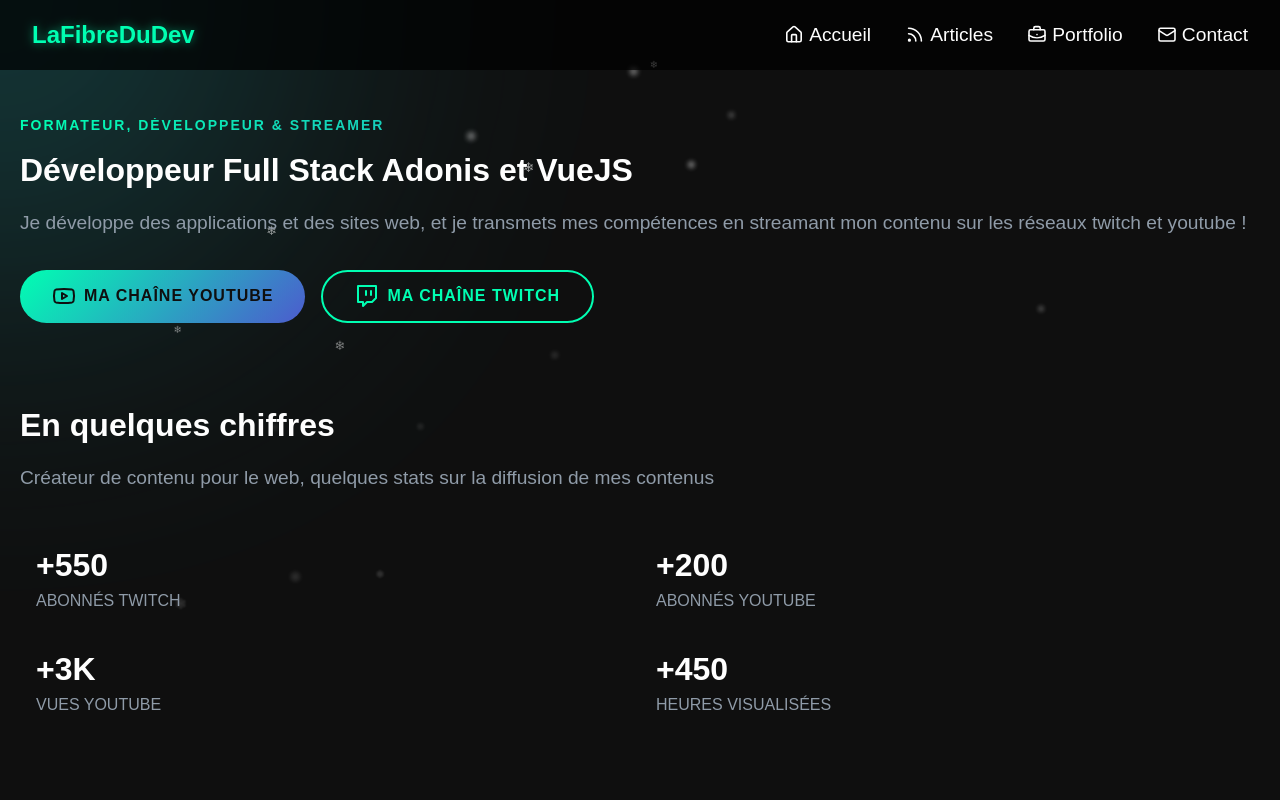
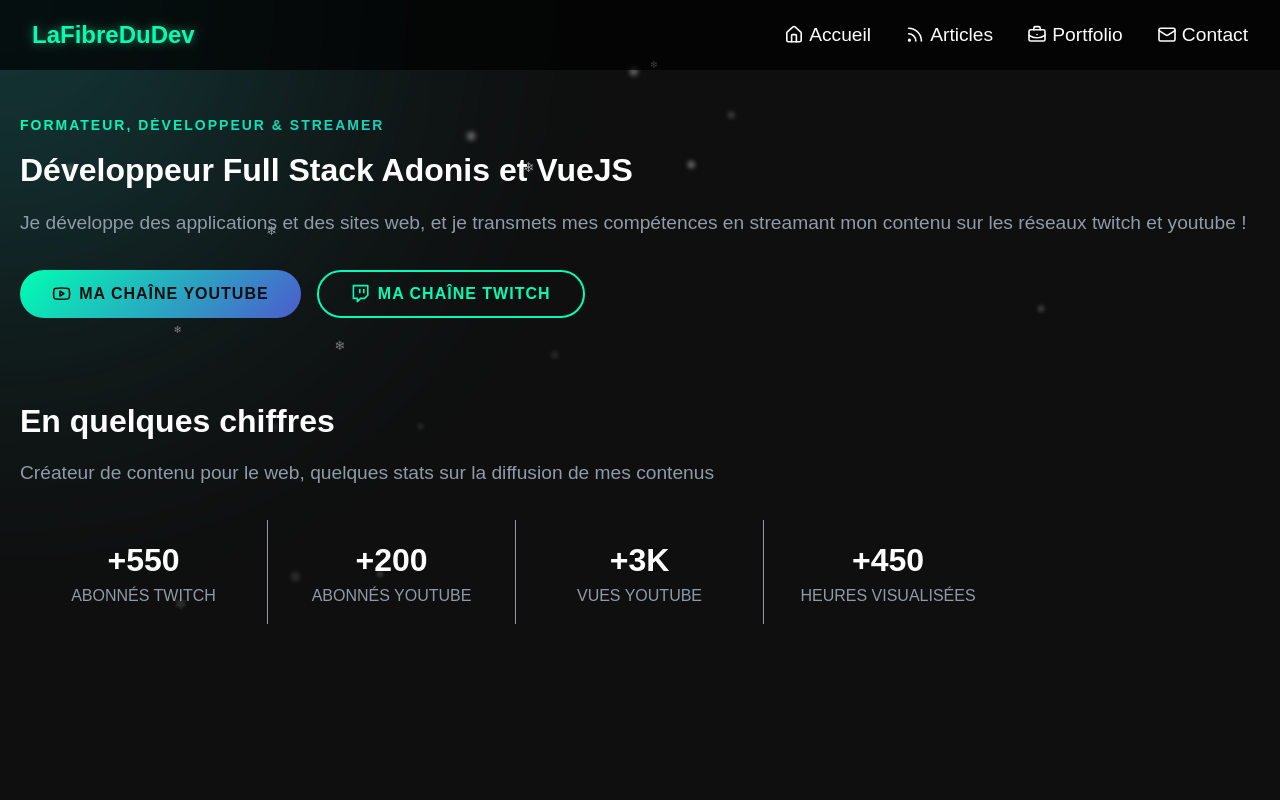
Before and after one commit to LaFibreDuDev/portfolio, a website built with Vite: page index.html in a window 1280 px wide. Shown: the top 800 px of the page. Built offline with nearby package versions, Linux system fonts and the light colour scheme; a web font is replaced by a local one.

Commit message:
changements portfolio

```diff
--- a/index.html
+++ b/index.html
@@ -122,7 +122,7 @@
     </footer>
     <footer class="copyright">
       <div class="container">
-        <p>&copy; 2024 Yannick KUHN - LaFibreDuDev</p>
+        <p>&copy; 2025 Yannick KUHN - LaFibreDuDev</p>
         <p>Créé avec passion en Lorraine.</p>
       </div>
     </footer>
--- a/src/styles/media.css
+++ b/src/styles/media.css
@@ -37,6 +37,28 @@
             display: none;
         }
     }
+    main {
+        & .banner-btn {
+            a {
+                padding-inline: 2rem;
+                svg {
+                    width: 1.2rem;
+                    height: 1.2rem;
+                }
+            }
+        }
+        .stats {
+            .stat {
+                width: 20%;
+                text-align: center;
+                border-right: 1px solid var(--text-secondary);
+                &:last-child {
+                    border: none;
+                }
+            }
+
+        }
+    }
 }
 /* grand écran */
 @media only screen and (min-width: 1200px) {
--- a/src/styles/style.css
+++ b/src/styles/style.css
@@ -60,7 +60,7 @@
   display: inline-block;
   color: var(--bg-primary);
   background: var(--gradient-neon);
-  padding: 0.8rem 2rem;
+  padding: 0.8rem;
   text-transform: uppercase;
   letter-spacing: 1px;
   border-radius: 2rem;
@@ -243,6 +243,11 @@
     margin-block: 2rem;
     display: flex;
     gap: 1rem;
+
+    svg {
+      width: 2.5rem;
+      height: 2.5rem;
+    }
   }
 
   .stats {
```
Also changed, not shown: dist/assets/index-BsCmqeDv.js (renamed from dist/assets/index-CW74mJrb.js), dist/assets/index-CssAemrs.css (deleted), dist/assets/index-g2aXk0xe.css (added), dist/index.html.
